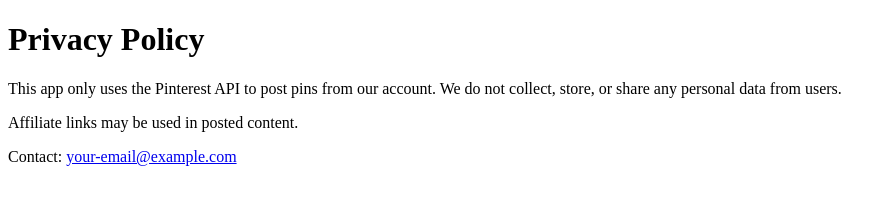
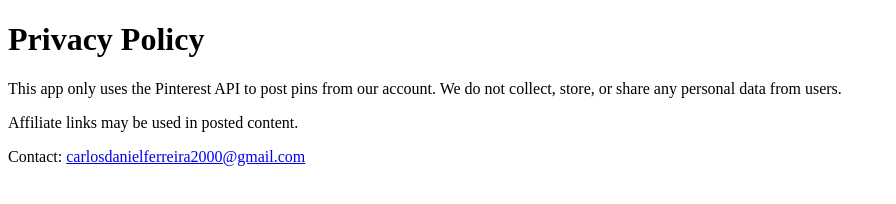
Before and after one commit to itsVNL-Coding/itsVNL-pinterest-privacy-policy, a plain HTML site: page index.html in a window 1280 px wide. Shown: the whole page, without its empty margins (0-896 px from the left). Drawn offline with Linux system fonts and the light colour scheme.

Commit message:
Update index.html

```diff
--- a/index.html
+++ b/index.html
@@ -9,6 +9,6 @@
   <h1>Privacy Policy</h1>
   <p>This app only uses the Pinterest API to post pins from our account. We do not collect, store, or share any personal data from users.</p>
   <p>Affiliate links may be used in posted content.</p>
-  <p>Contact: <a href="mailto:your-email@example.com">your-email@example.com</a></p>
+  <p>Contact: <a href="mailto:carlosdanielferreira2000@gmail.com">carlosdanielferreira2000@gmail.com</a></p>
 </body>
 </html>
```
